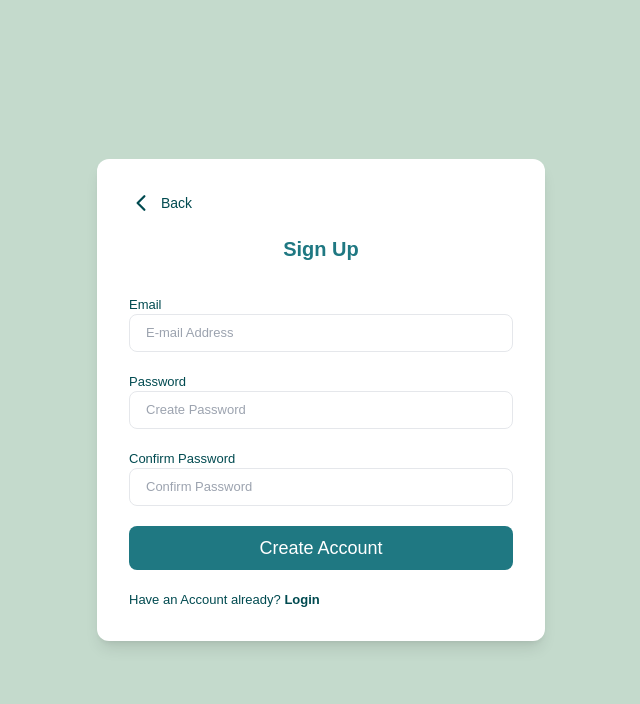
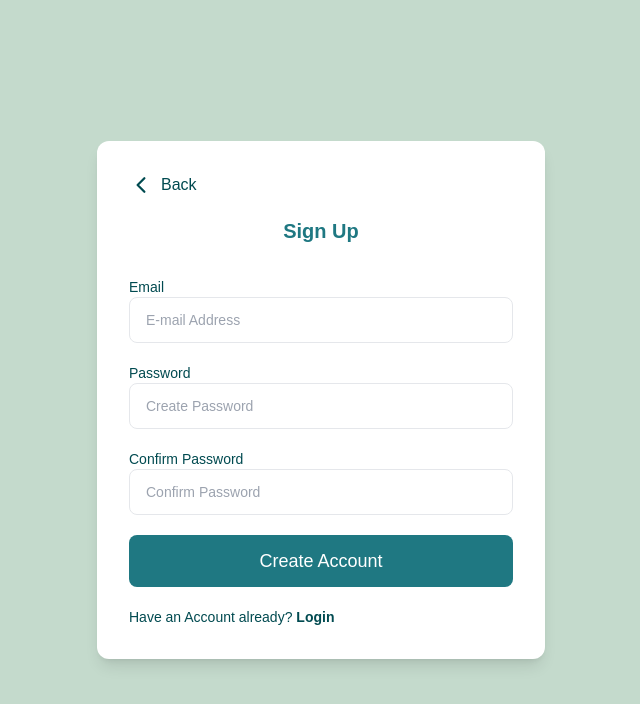
Before and after one commit to france-auth/points-app, a Next.js app: page /admin/sign-up in a window 1280 px wide. Shown: the top 704 px of the page, without its empty margins (319-959 px from the left). Built offline with nearby package versions, Linux system fonts and the light colour scheme; a web font is replaced by a local one.

Commit message:
forms fully done.

```diff
--- a/app/admin/sign-in/page.jsx
+++ b/app/admin/sign-in/page.jsx
@@ -40,7 +40,7 @@ const SignIn = () => {
           <Link href="/admin/sign-up">
             <div className="flex items-center cursor-pointer">
               <Image src={backArrow} alt="back icon"/>
-              <p className="ml-2 text-sm text-color">Back</p>
+              <p className="ml-2 text-base text-color">Back</p>
             </div>
           </Link>
         </div>
@@ -54,7 +54,7 @@ const SignIn = () => {
         ) : (
           <>
             <form autoComplete="" name="sign-in" onSubmit={handleSubmit} className="xs:space-y-6 xr:space-y-5">
-              <p className="xs:text-[12.5px] xr:text-[13px]">Email
+              <p className="xs:text-[13px] xr:text-sm">Email
                 <input
                   type="text"
                   placeholder="E-mail Or Username"
@@ -64,11 +64,11 @@ const SignIn = () => {
                   value={email}
                   onChange={(e) => setEmail(e.target.value)}
                   required
-                  className="w-full px-4 py-2 rounded-lg border focus:ring focus:ring-[#1f7882]"
+                  className="w-full px-4 py-3 rounded-lg border focus:ring focus:ring-[#1f7882]"
                   />
               </p>
 
-                <p className="xs:text-[12.5px] xr:text-[13px]">Password
+                <p className="xs:text-[13px] xr:text-sm">Password
                   <input
                   type="password"
                   id="password"
@@ -78,20 +78,20 @@ const SignIn = () => {
                   value={password}
                   onChange={(e) => setPassword(e.target.value)}
                   required
-                  className="w-full px-4 py-2 rounded-lg border focus:ring focus:ring-[#1f7882]"
+                  className="w-full px-4 py-3 rounded-lg border focus:ring focus:ring-[#1f7882]"
                   />
                 </p>
 
 
                 <button
                 type="submit"
-                className="w-full py-2 text-white text-sm bg-[#1f7882] rounded-lg hover:bg-[#004A50]">
+                className="w-full py-3 text-white xs:text-sm xr:text-lg bg-[#1f7882] rounded-lg hover:bg-[#004A50]">
                 Login
               </button>
             </form>
 
             <div className="justify-center items-center mt-5">
-              <p className="font-semibold text-[13px] cursor-pointer">
+              <p className="font-semibold text-sm cursor-pointer">
                 Forgot Password?{" "}
               </p>
             </div>
--- a/app/admin/sign-up/page.jsx
+++ b/app/admin/sign-up/page.jsx
@@ -39,7 +39,7 @@ const SignUp = () => {
           <Link href="/">
             <div className="flex items-center cursor-pointer">
               <Image src={backArrow} alt="back arrow" className="w-6 h-6" />
-              <p className="ml-2 text-sm text-color">Back</p>
+              <p className="ml-2 text-base text-color">Back</p>
             </div>
           </Link>
         </div>
@@ -53,7 +53,7 @@ const SignUp = () => {
           <div>
             <form name="sign-up" onSubmit={handleSubmit} className="xs:space-y-6 xr:space-y-5">
 
-              <p className="xs:text-[12.5px] xr:text-[13px]">Email
+              <p className="xs:text-[13px] xr:text-sm">Email
                 <input
                   type="email"
                   placeholder="E-mail Address"
@@ -63,11 +63,11 @@ const SignUp = () => {
                   value={email}
                   onChange={(e) => setEmail(e.target.value)}
                   required
-                  className="w-full px-4 py-2 rounded-lg border focus:ring focus:ring-[#1f7882]"
+                  className="w-full px-4 py-3 rounded-lg border focus:ring focus:ring-[#1f7882]"
                 />
               </p>
 
-              <p className="xs:text-[12.5px] xr:text-[13px]">Password
+              <p className="xs:text-[13px] xr:text-sm">Password
                 <input
                   type="password"
                   placeholder="Create Password"
@@ -77,11 +77,11 @@ const SignUp = () => {
                   value={password}
                   onChange={(e) => setPassword(e.target.value)}
                   required
-                  className="w-full px-4 py-2 rounded-lg border focus:ring focus:ring-[#1f7882]"
+                  className="w-full px-4 py-3 rounded-lg border focus:ring focus:ring-[#1f7882]"
                 />
               </p>
 
-              <p className="xs:text-[12.5px] xr:text-[13px]">Confirm Password
+              <p className="xs:text-[13px] xr:text-sm">Confirm Password
                 <input
                   type="password"
                   placeholder="Confirm Password"
@@ -91,21 +91,21 @@ const SignUp = () => {
                   value={confirm}
                   onChange={(e) => setConfirm(e.target.value)}
                   required
-                  className="w-full px-4 py-2 rounded-lg border focus:ring focus:ring-[#1f7882]"
+                  className="w-full px-4 py-3 rounded-lg border focus:ring focus:ring-[#1f7882]"
                 />
               </p>
 
               <div className="justify-center items-center mb-6">
                 <button
                   type="submit"
-                  className="w-full py-2 text-white bg-[#1f7882] rounded-lg hover:bg-[#004A50] xs:text-sm xr:text-lg">
+                  className="w-full py-3 text-white bg-[#1f7882] rounded-lg hover:bg-[#004A50] xs:text-sm xr:text-lg">
                   Create Account
                 </button>
               </div>
             </form>
 
             <div className="justify-center items-center mt-5">
-              <p className="font-normal text-[13px]">
+              <p className="font-normal text-sm">
                 Have an Account already?{" "}
                 <span className="text-color">
                   <Link href="/admin/sign-in">
```
Also changed, not shown: app/admin/dashboard/page.jsx (renamed from app/admin/dashboard/pages.jsx), public/assets/images/backarrow.svg.
